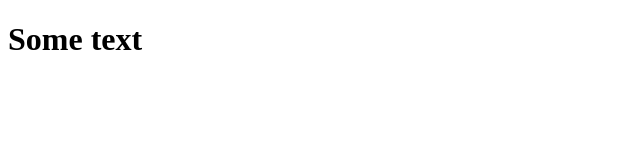
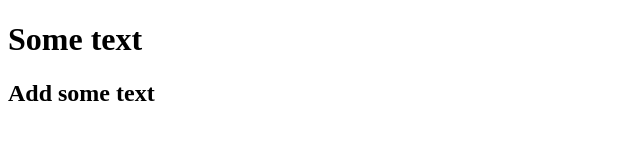
Before and after one commit to heliroosmae/test, a plain HTML site: page index.html in a window 1280 px wide. Shown: the whole page, without its empty margins (0-640 px from the left). Drawn offline with Linux system fonts and the light colour scheme.

Commit message:
some changes

```diff
--- a/index.html
+++ b/index.html
@@ -7,5 +7,6 @@
 </head>
 <body>
     <h1>Some text</h1>
+    <h2>Add some text</h2>
 </body>
 </html>
```
